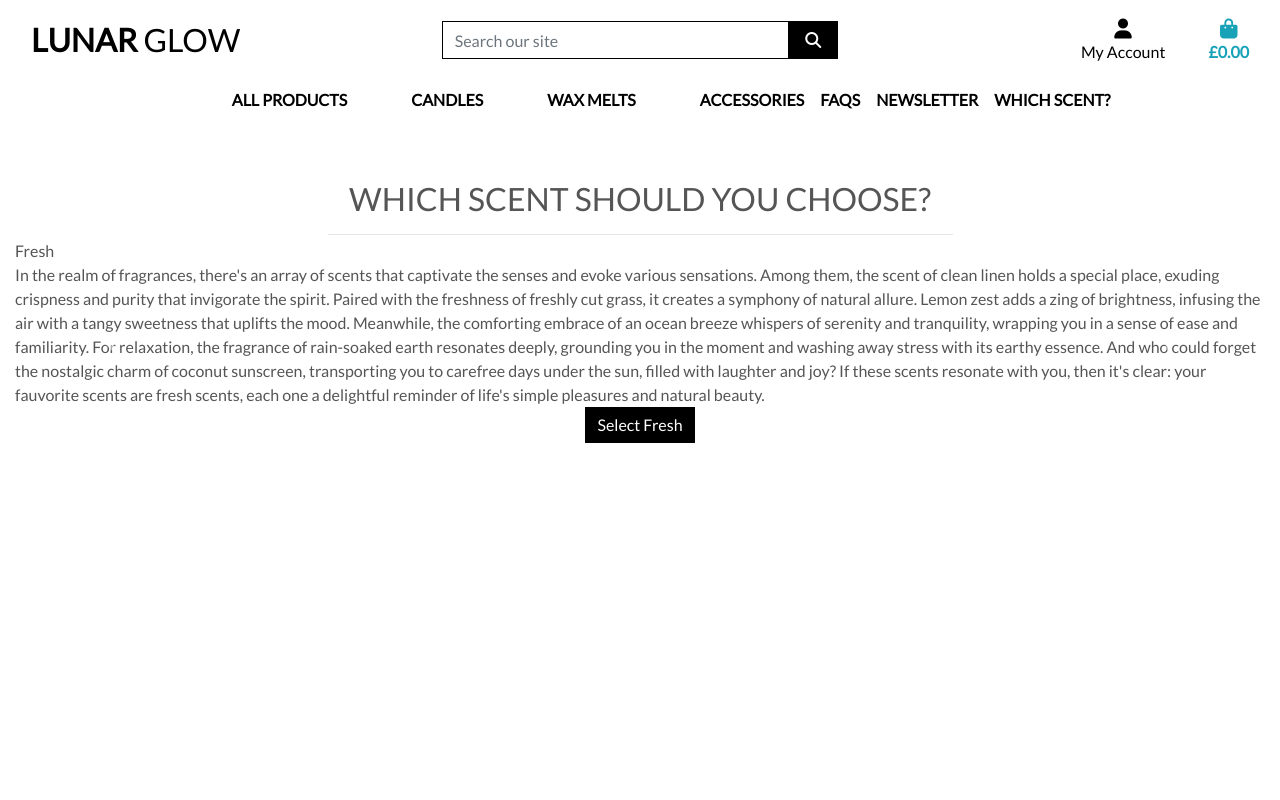
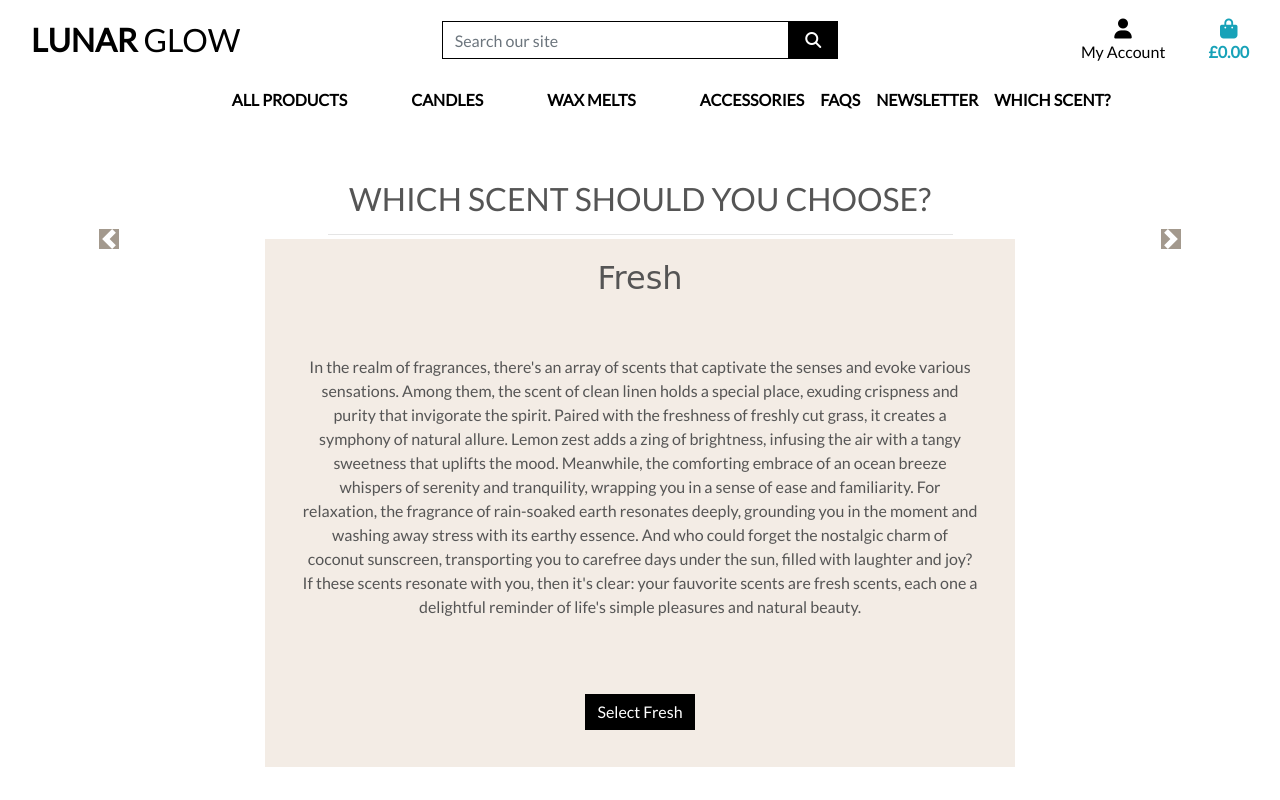
Before and after one commit to D3lyth/lunar_glow, a Django app: page /scentprofile/ in a window 1280 px wide. Run offline with Django 4.2, Linux system fonts and the light colour scheme; data comes from the database, SQL or seed files in the repository; parts of the project's set-up code (start-up, migrations or seed data) failed here and were passed over; some libraries are stand-ins or nearby versions.

Commit message:
Add style to carousel and stoop autoplay

```diff
--- a/scentprofile/templates/scentoptions.html
+++ b/scentprofile/templates/scentoptions.html
@@ -19,14 +19,13 @@
             </div>
         </div>
 
-        <div id="carouselExampleFade" class="carousel slide carousel-fade" data-ride="carousel">
+        <div id="carouselExampleFade" class="carousel slide carousel-fade" data-ride="false">
             <div class="carousel-inner">
                 {% for scentoption in scentoptions %}
                 <div class="carousel-item {% if forloop.first %}active{% endif %}">
-                    <div>{{ scentoption.name }}</div>
-                    <!-- <img src="{% static 'path_to_your_image_here.jpg' %}" class="d-block w-100" alt="..."> -->
-                    <div>{{ scentoption.description }}</div>
-                    <!-- Inside your carousel template -->
+                    <div id="scentoptiontitle">{{ scentoption.name }}</div>
+                    <div id="scentinformation">{{ scentoption.description }}</div>
+                    <!-- Inside the carousel template -->
                     <div class="text-center">
                         <a href="{% url 'scentselection' scentoption.id %}" class="btn btn-primary scentbutton">Select {{ scentoption.name }}</a>
                     </div>
--- a/static/css/base.css
+++ b/static/css/base.css
@@ -285,7 +285,19 @@ a.category-badge > span.badge:hover {
 /* Left justify the content */
 .content {
     text-align: left;
+    text-decoration-line: none;
 }
+
+#faq-container {
+    width: 95%;
+}
+
+.btn-link:hover {
+    color:#000;
+    font-weight: 300;
+}
+
+
 
 /*  CSS the modal overlay for Newsletter Sign Up */
 
@@ -339,17 +351,51 @@ a.category-badge > span.badge:hover {
 
 /* Scent Profile Options Page */
 
+#scentoptiontitle   {
+    font-family: cursive;
+    font-size: 2rem;
+    text-align: center;
+    margin: 2%;
+}
+
+
 a.btn.btn-primary.scentbutton:active {
     background-color: #000;
     border: none;
-    border-radius: 0%;
+    border-radius: 0;
+    margin: 5%
 }
 
 .btn-primary {
     background-color: #000;
     border: none;
-    border-radius: 0%;
+    border-radius: 0;
+    margin: 5%
 }
+
+.carousel-inner {
+    width: 60%;
+    display: block;
+    float: left;
+    left: 20%;
+    background-color: #f3ece5;
+}
+
+#carouselExampleFade {
+    text-align: center;
+}
+
+.carousel-control-next-icon, .carousel-control-prev-icon {
+    display: inline-block;
+    width: 20px;
+    height: 20px;
+    background-color: #49341c;
+}
+
+#scentinformation   {
+    padding: 5%;
+}
+
 
 
 /* Media Queries */
```
